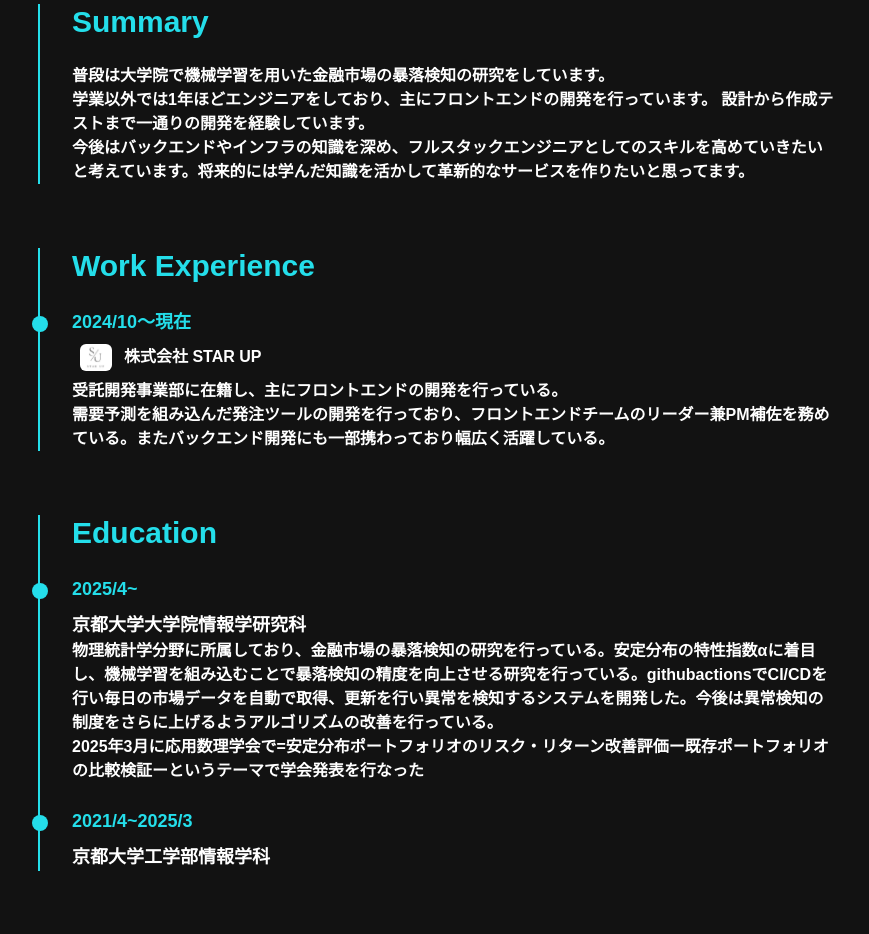
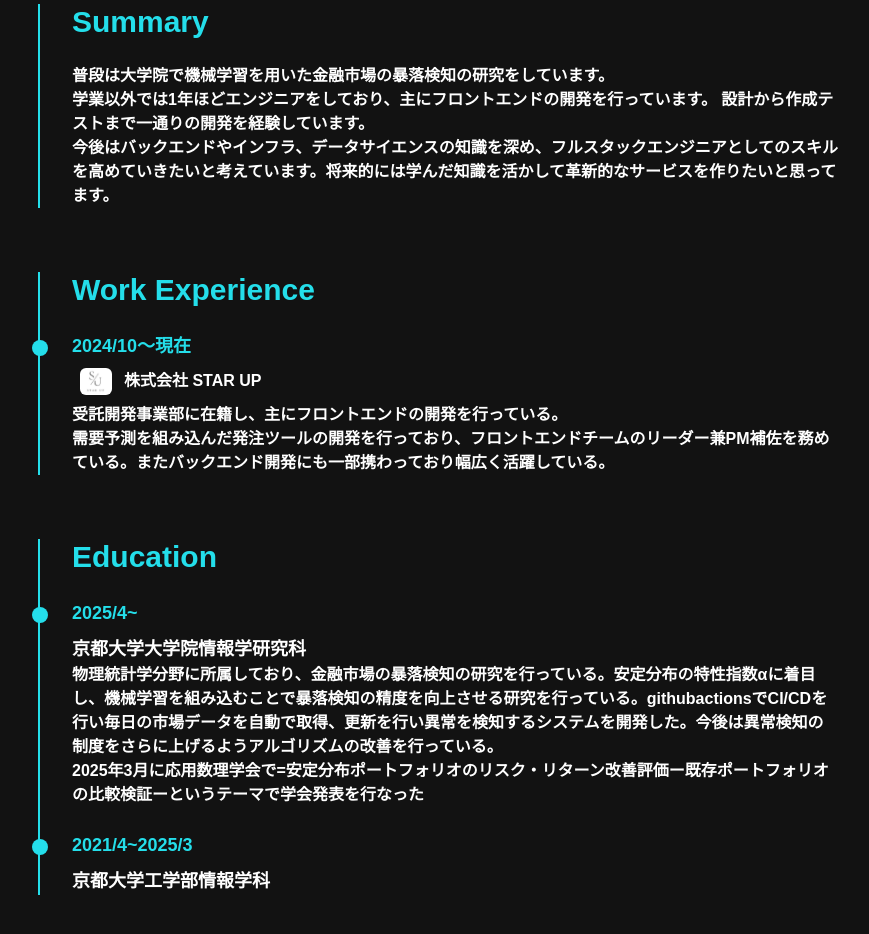
Before and after one commit to kimushun-65/Portfolio, a Next.js app in the folder frontend/: page / in a window 1280 px wide. Shown: the part 1020-1954 px from the top of the page, without its empty margins (202-1071 px from the left). Built offline with nearby package versions, Linux system fonts and the light colour scheme.

Commit message:
自己紹介

```diff
--- a/frontend/components/display/summarySection.tsx
+++ b/frontend/components/display/summarySection.tsx
@@ -12,7 +12,7 @@ const SummarySection: React.FC = () => {
         設計から作成テストまで一通りの開発を経験しています。
       </p>
       <p className='font-semibold'>
-        今後はバックエンドやインフラの知識を深め、フルスタックエンジニアとしてのスキルを高めていきたいと考えています。将来的には学んだ知識を活かして革新的なサービスを作りたいと思ってます。
+        今後はバックエンドやインフラ、データサイエンスの知識を深め、フルスタックエンジニアとしてのスキルを高めていきたいと考えています。将来的には学んだ知識を活かして革新的なサービスを作りたいと思ってます。
       </p>
     </div>
   );
```
Also changed, not shown: 1 other file (tests, documents, lock files or other folders).
